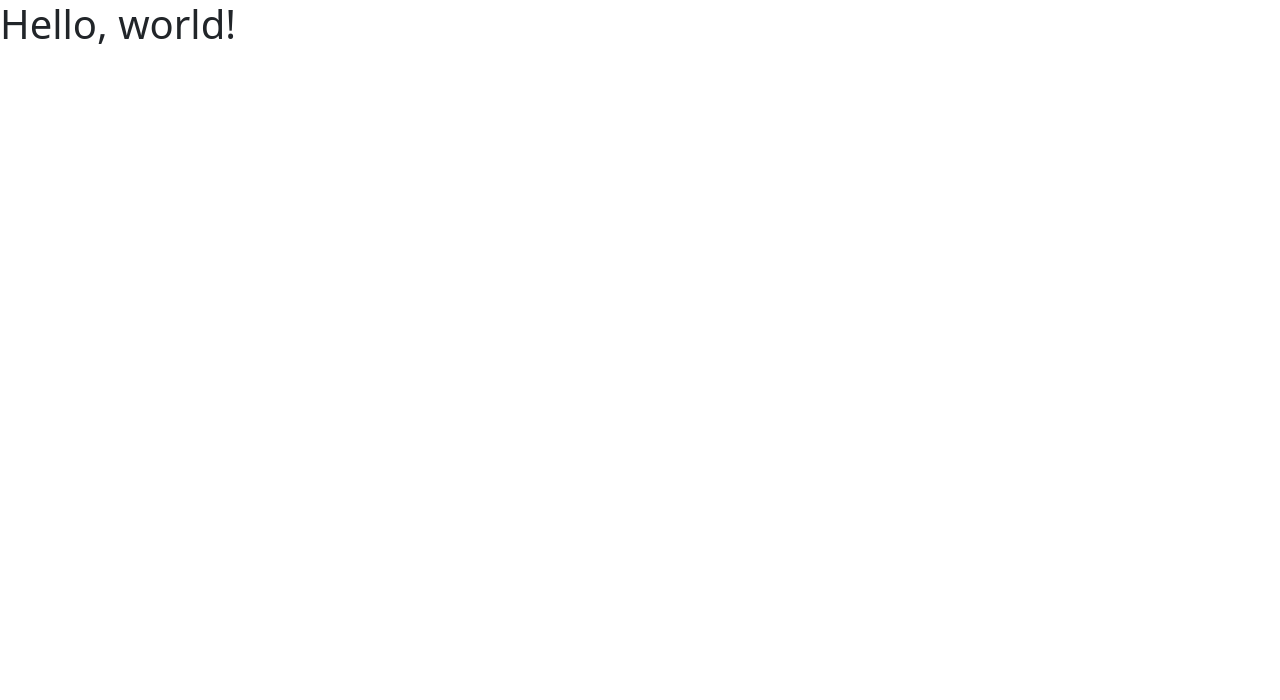
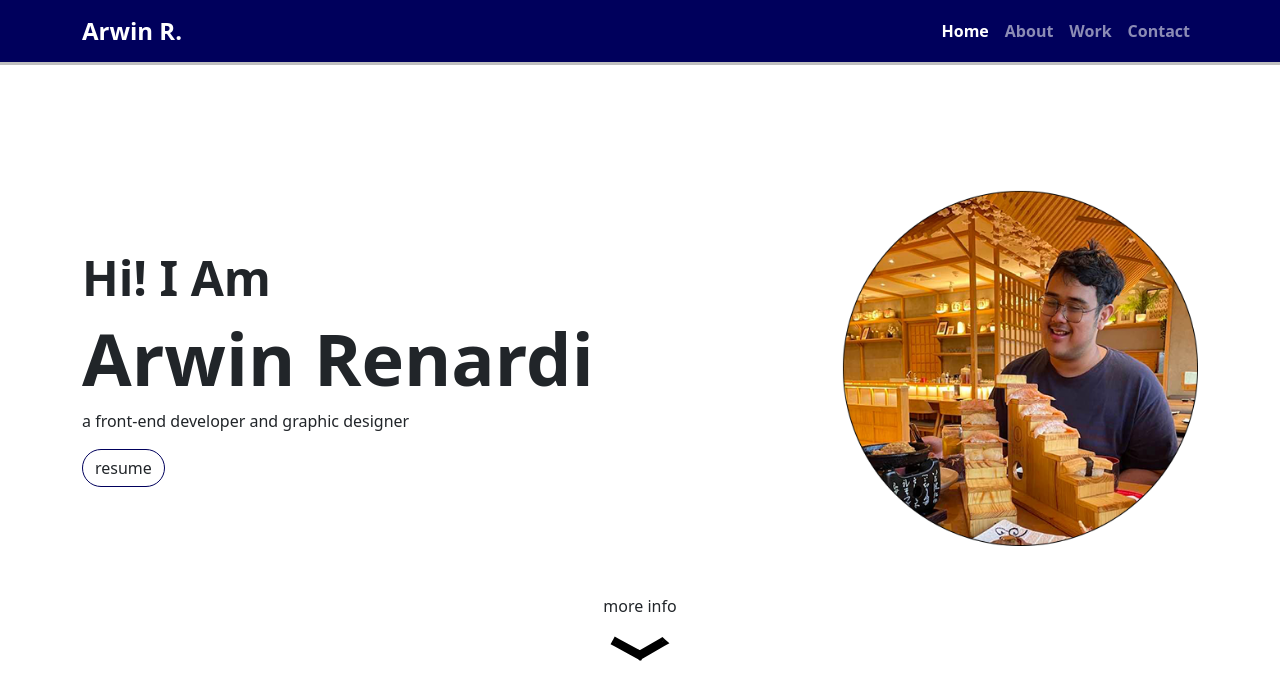
Before and after one commit to arwrdi/portofolio-pertama, a plain HTML site: page index.html in a window 1280 px wide. Drawn offline with nearby package versions, Linux system fonts and the light colour scheme.

Commit message:
landing page

```diff
--- a/index.html
+++ b/index.html
@@ -4,14 +4,62 @@
 <head>
     <meta charset="utf-8">
     <meta name="viewport" content="width=device-width, initial-scale=1">
-    <title>Bootstrap demo</title>
+    <title>Portofolio - Arwin Renardi</title>
     <link href="https://cdn.jsdelivr.net/npm/bootstrap@5.2.3/dist/css/bootstrap.min.css" rel="stylesheet"
-        integrity="sha384-rbsA2VBKQhggwzxH7pPCaAqO46MgnOM80zW1RWuH61DGLwZJEdK2Kadq2F9CUG65" crossorigin="anonymous">
+    integrity="sha384-rbsA2VBKQhggwzxH7pPCaAqO46MgnOM80zW1RWuH61DGLwZJEdK2Kadq2F9CUG65" crossorigin="anonymous">
     <link rel="stylesheet" href="style.css">
 </head>
 
 <body>
-    <h1>Hello, world!</h1>
+    <nav class="navbar navbar-expand-lg navbar-dark" >
+        <div class="container">
+            <a class="navbar-brand fs-4 fw-bold" href="#">Arwin R.</a>
+            <button class="navbar-toggler" type="button" data-bs-toggle="collapse" data-bs-target="#navbarSupportedContent"
+                aria-controls="navbarSupportedContent" aria-expanded="false" aria-label="Toggle navigation">
+                <span class="navbar-toggler-icon"></span>
+            </button>
+            <div class="collapse navbar-collapse" id="navbarSupportedContent">
+                <ul class="navbar-nav ms-auto mb-2 mb-lg-0">
+                    <li class="nav-item ">
+                        <a class="nav-link fw-semibold active" aria-current="page" href="#">Home</a>
+                    </li>
+                    <li class="nav-item">
+                        <a class="nav-link fw-semibold" href="#">About</a>
+                    </li>
+                    <li class="nav-item">
+                        <a class="nav-link fw-semibold" href="#">Work</a>
+                    </li>
+                    <li class="nav-item">
+                        <a class="nav-link fw-semibold" href="#">Contact</a>
+                    </li>
+
+
+                </ul>
+
+            </div>
+        </div>
+    </nav>
+    <section id="home" class="home container">
+        <div class="row d-flex align-items-center">
+
+            <div class="col-8">
+                <h3 class="fw-semibold"> Hi! I Am</h3>
+                <h1 class="fw-bold"> Arwin Renardi</h1>
+                <p>a front-end developer and graphic designer</p>
+                <a class="btn " href="/"> resume</a>
+
+            </div>
+            <div class="col-4 foto-porto">
+                <img src="images/foto-porto2.png" alt="foto">
+            </div>
+        </div>
+        <div class="arow w-100  d-flex align-items-center flex-column  mt-5">
+            <a class="text-decoration-none text-dark" href="#about">
+                more info
+            </a>
+            <img id="arrow" class="mt-2" src="images/arrow.svg" alt="arrow">
+        </div>
+    </section>
     <script src="https://cdn.jsdelivr.net/npm/bootstrap@5.2.3/dist/js/bootstrap.bundle.min.js"
         integrity="sha384-kenU1KFdBIe4zVF0s0G1M5b4hcpxyD9F7jL+jjXkk+Q2h455rYXK/7HAuoJl+0I4"
         crossorigin="anonymous"></script>
--- a/style.css
+++ b/style.css
@@ -0,0 +1,63 @@
+.navbar{
+    background-color: #00005c;
+    box-shadow: 0 0 0 3px rgba(0, 0, 0, .25)
+}
+
+section{
+    padding-top:128px;
+
+}
+.home h1{
+    font-size: 72px;
+}
+.home h3{
+    font-size: 48px;
+}
+.btn{
+    border: 1px solid #00005c;
+    border-radius: 32px;
+}
+.btn:hover{
+    background-color: #00005c
+    ;
+    color: white
+}
+.home img{
+    width: 100%;
+}
+.home .arow img{
+    width: 60px;
+}
+.home .arow:hover{
+    animation: besar 1s  ;
+    animation-fill-mode: forwards;
+}
+@keyframes besar {
+    0%{
+        -webkit-transform: scale(1);
+        transform: scale(1);
+    }
+    100%{
+        -webkit-transform: scale(1.5);
+        transform: scale(1.5);
+    }
+
+}
+
+#arrow{
+    animation: 2s upDown infinite;
+}
+
+@keyframes upDown {
+    0%{
+        transform: translateY(0);
+    }
+    50%{
+        transform: translateY(10px);
+
+    }
+    100%{
+        transform: translateY(0);
+    }
+
+}
```
Also changed, not shown: images/arrow.svg (added), images/foto-porto.jpg (added), images/foto-porto2.png (added), images/potrait.png (added), images/work-1.png (added), images/work-2.png (added), images/work-3.png (added).
